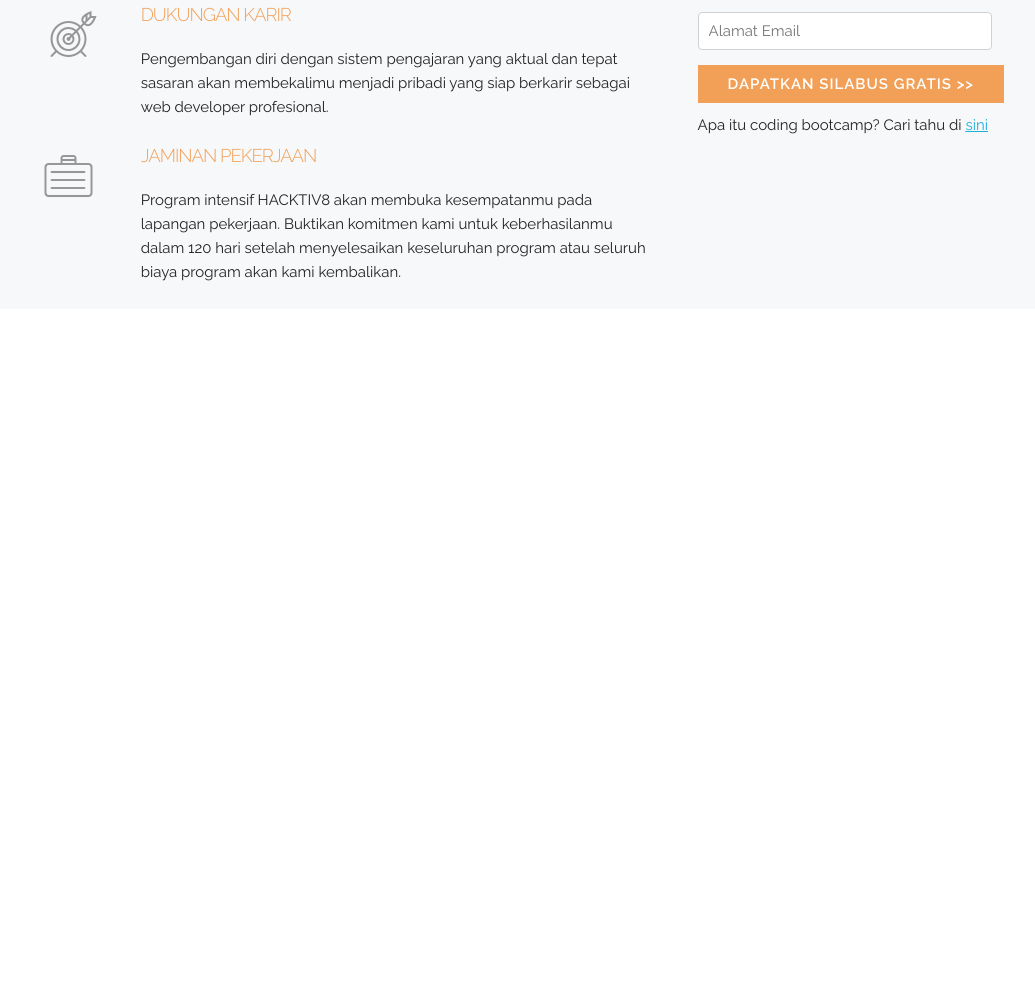
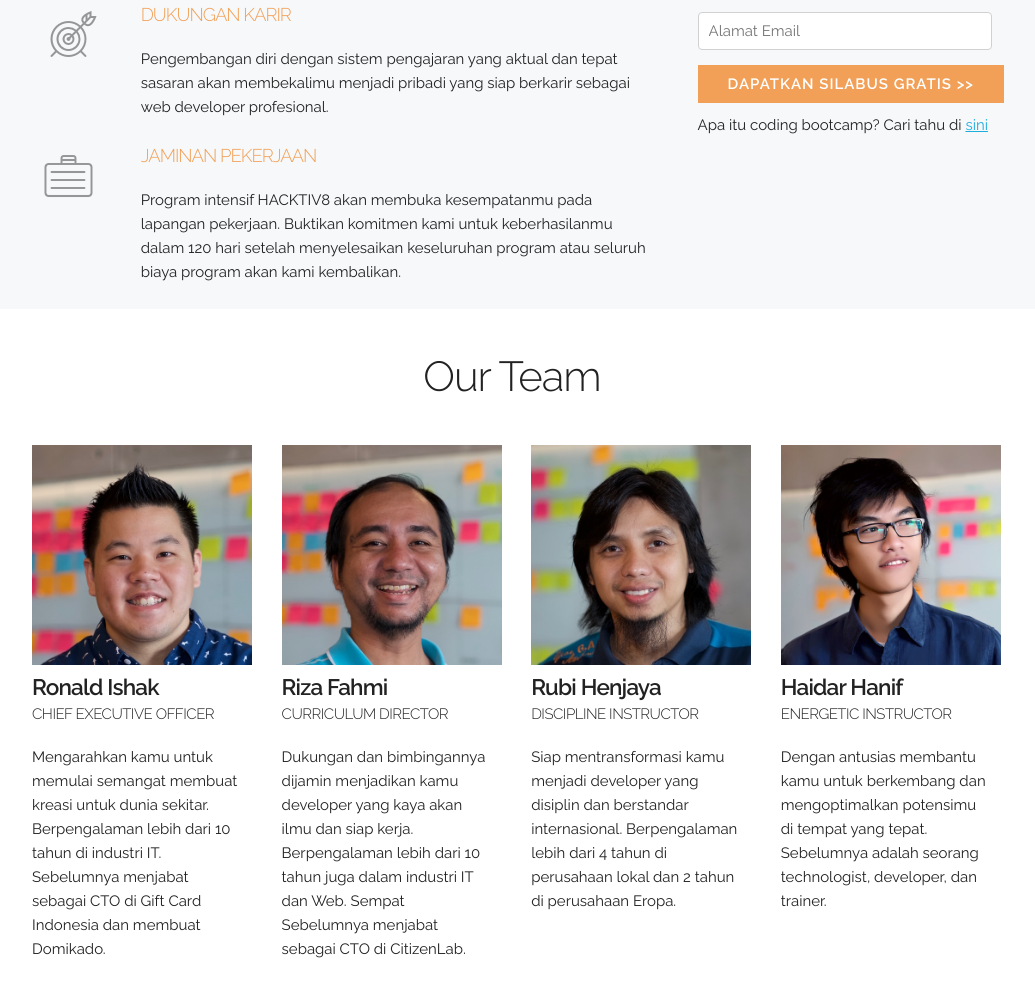
Before and after one commit to broerjuang/semantic_web, a plain HTML site: page index.html in a window 1280 px wide. Shown: the part 902-1888 px from the top of the page, without its empty margins (128-1163 px from the left). Before the commit the page ends 1211 px from the top, so only its background shows below. Drawn offline with Linux system fonts and the light colour scheme.

Commit message:
all is done

```diff
--- a/css/custom.css
+++ b/css/custom.css
@@ -133,10 +133,32 @@ header nav ul li a {
   background-color: #f2a057;
 }
 
-/* Program*/
-
 .program h3 {
   text-transform: uppercase;
   font-size: 1.23em;
   color: #f2a057;
 }
+
+/* Team*/
+.team h2 {
+  text-align: center;
+  margin: 1em 0 1em 0;
+}
+
+.team img {
+  max-width: 220px;
+  max-height: 220px;
+}
+
+.team-description {
+  margin: auto;
+}
+.team-description h4 {
+  margin: auto;
+  font-size: 1.5em;
+  font-weight: 600;
+}
+
+.team-description h5 {
+  font-size: 1em;
+}
--- a/index.html
+++ b/index.html
@@ -126,6 +126,55 @@
      </div>
    </div>
  </section>
+ <!-- Team
+ ================================================== -->
+ <section class='team'>
+   <div class="container">
+     <h2>Our Team</h2>
+     <div class="row">
+       <div class="three columns">
+         <img src="images/team/ronald.jpg" alt="ronald" />
+         <div class="team-description">
+           <h4>Ronald Ishak</h4>
+           <h5>CHIEF EXECUTIVE OFFICER</h5>
+           <p>
+             Mengarahkan kamu untuk memulai semangat membuat kreasi untuk dunia sekitar. Berpengalaman lebih dari 10 tahun di industri IT. Sebelumnya menjabat sebagai CTO di Gift Card Indonesia dan membuat Domikado.
+           </p>
+         </div>
+       </div>
+       <div class="three columns">
+         <img src="images/team/riza.jpg" alt="ronald" />
+         <div class="team-description">
+           <h4>Riza Fahmi</h4>
+           <h5>CURRICULUM DIRECTOR</h5>
+           <p>
+             Dukungan dan bimbingannya dijamin menjadikan kamu developer yang kaya akan ilmu dan siap kerja. Berpengalaman lebih dari 10 tahun juga dalam industri IT dan Web. Sempat Sebelumnya menjabat sebagai CTO di CitizenLab.
+           </p>
+         </div>
+       </div>
+       <div class="three columns">
+         <img src="images/team/rubi.jpg" alt="ronald" />
+         <div class="team-description">
+           <h4>Rubi Henjaya</h4>
+           <h5>DISCIPLINE INSTRUCTOR</h5>
+           <p>
+            Siap mentransformasi kamu menjadi developer yang disiplin dan berstandar internasional. Berpengalaman lebih dari 4 tahun di perusahaan lokal dan 2 tahun di perusahaan Eropa.
+           </p>
+         </div>
+       </div>
+       <div class="three columns">
+         <img src="images/team/haidar.jpg" alt="ronald" />
+         <div class="team-description">
+           <h4>Haidar Hanif</h4>
+           <h5>ENERGETIC INSTRUCTOR</h5>
+           <p>
+             Dengan antusias membantu kamu untuk berkembang dan mengoptimalkan potensimu di tempat yang tepat. Sebelumnya adalah seorang technologist, developer, dan trainer.
+           </p>
+         </div>
+       </div>
+     </div>
+   </div>
+ </section>
  </main>
 
 
```
Also changed, not shown: images/team/haidar.jpg (added), images/team/riza.jpg (added), images/team/ronald.jpg (added), images/team/rubi.jpg (added).
